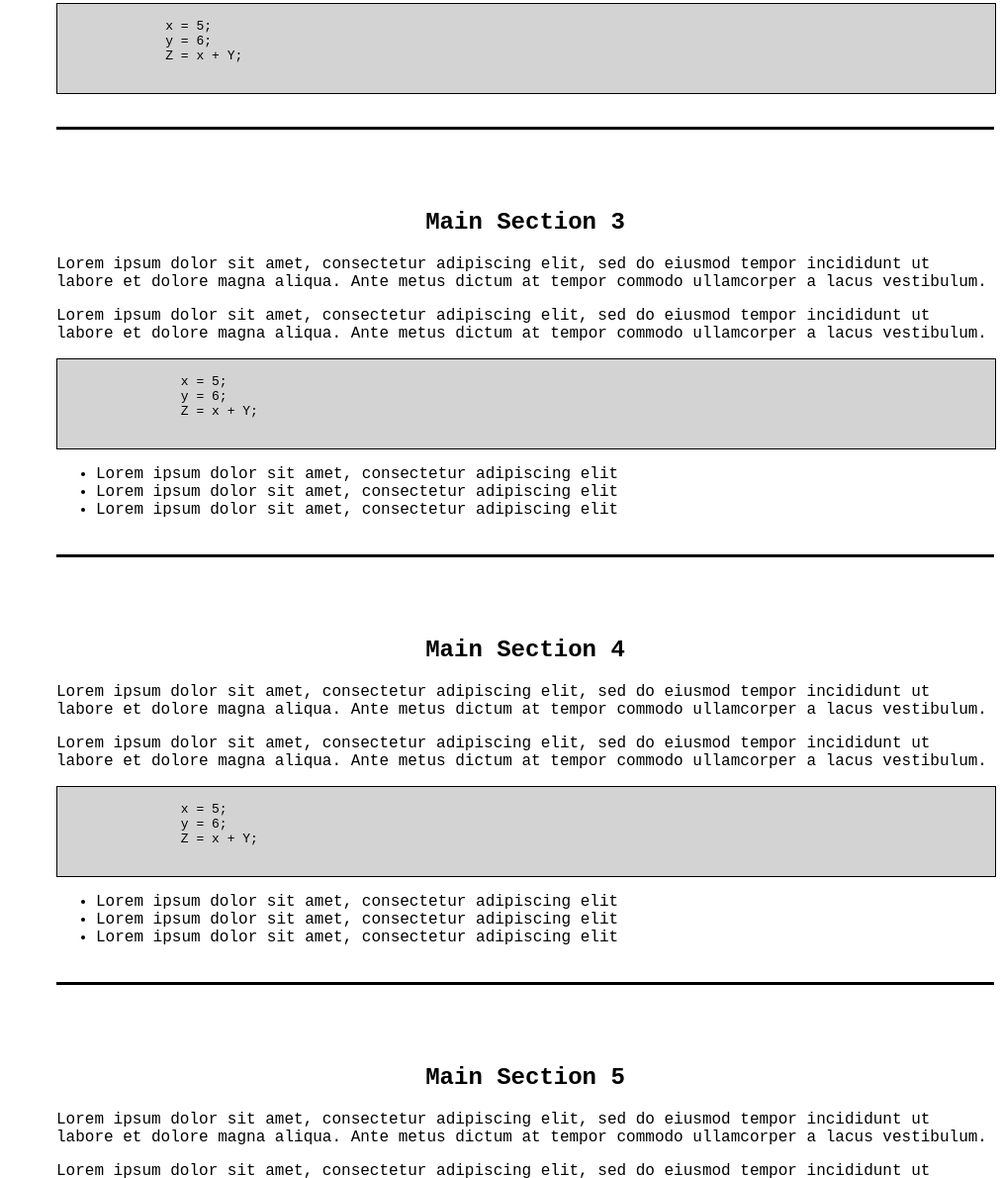
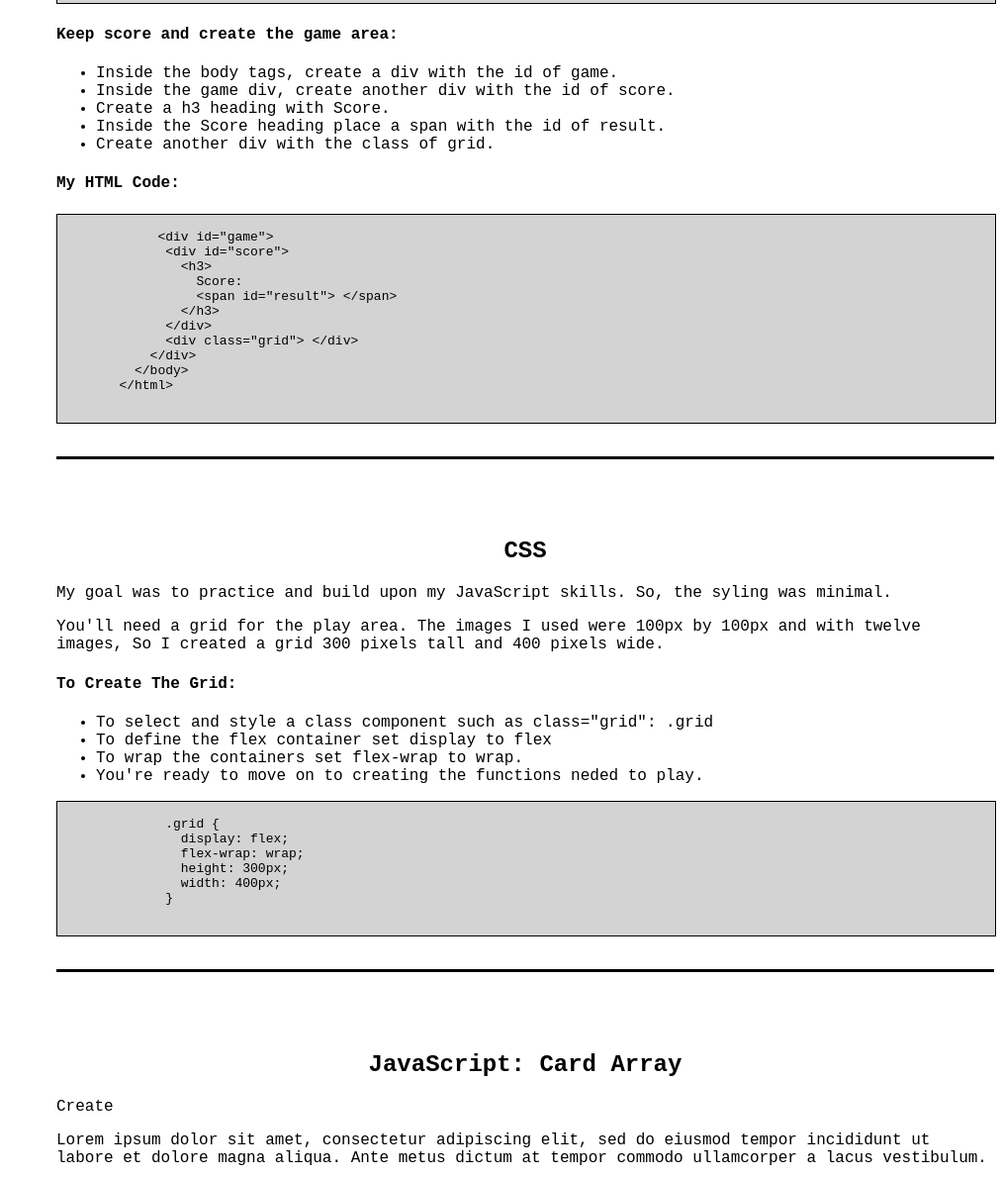
Before and after one commit to grj923/technical-documentation-page, a plain HTML site: page index.html in a window 1280 px wide. Shown: the part 1134-2324 px from the top of the page at 99% size, without its empty margins (267-1280 px from the left). Drawn offline with Linux system fonts and the light colour scheme.

Commit message:
HTML and CSS section complete. Began work on JavaSrcipt

```diff
--- a/index.html
+++ b/index.html
@@ -12,8 +12,8 @@
       <header id="navHeader"><h1>THIS IS MY TECHNICAL PAGE</h1></header>
       <a class="nav-link" href="#introduction">Introduction</a>
       <a class="nav-link" href="#HTML">HTML</a>
-      <a class="nav-link" href="#">Main Section 3</a>
-      <a class="nav-link" href="#">Main Section 4</a>
+      <a class="nav-link" href="#CSS">CSS</a>
+      <a class="nav-link" href="#cardArray">Card Array</a>
       <a class="nav-link" href="#">Main Section 5</a>
     </nav>
     <main id="main-doc">
@@ -28,38 +28,43 @@
         </p>
         <p>
           To build my JavaScript skills, I’m building a series of games using
-          JavaScript. My technical page will be about one of those games: The
-          Memory Game. Winning The Memory Game requires a player to click on two
-          blank squares. After clicking on two squares, two of nine unique
-          images are revealed. The player must remember which images were
-          revealed and where they were on the grid. With succedding selections
-          the player matches these images and when the player matches all
-          images, they win.
+          JavaScript. My technical page will be about one of the games I've
+          completed: The Memory Game.
         </p>
-        <h4>The technical page will cover:</h4>
+        <p>
+          Winning The Memory Game requires a player to click on two blank
+          squares. After clicking on two squares, two of nine unique images are
+          revealed. The player must remember which images were revealed and
+          where they were on the grid. With succedding selections the player
+          matches these images and when the player matches all images, they win.
+        </p>
+        <h4>The steps to build a memory game:</h4>
         <ul>
-          <li>
-            The steps to build a basic memory game using HTML, CSS and
-            Javascript.
-          </li>
-          <li>Describe the HTML used.</li>
-          <li>Describe the CSS used.</li>
-          <li>How to build a JavaScript function.</li>
-          <li>Describe the JavaScript functions used and how they work.</li>
+          <li>Build the HTML framework.</li>
+          <li>Use CSS to create the game area.</li>
+          <li>Create JavaScript function's to allow play.</li>
+          <li>Play! Have fun! And test your memory.</li>
         </ul>
       </section>
 
       <section class="main-section">
         <header id="HTML"><h1>HTML</h1></header>
         <p>
-          Lorem ipsum dolor sit amet, consectetur adipiscing elit, sed do
-          eiusmod tempor incididunt ut labore et dolore magna aliqua. Ante metus
-          dictum at tempor commodo ullamcorper a lacus vestibulum.
+          Before adding the HTML boilerplate, create three files: index.HTML,
+          styles.css and app.js. In the index.HTML file, (Note: I'm using VS
+          code with the extension emmet snippets.) type HTML and select HTML 5
+          from the drop down menu. A standard HTML 5 biolerplate will appear.
+        </p>
+        <p><strong>Congratulations! You're on your way!</strong></p>
+        <p>
+          Link your CSS stylesheet and your JavaScript file. It's standard
+          practice to place the JavaScript link at the bottom of the HTML file,
+          just above the closing body tag.
         </p>
         <p>
-          Lorem ipsum dolor sit amet, consectetur adipiscing elit, sed do
-          eiusmod tempor incididunt ut labore et dolore magna aliqua. Ante metus
-          dictum at tempor commodo ullamcorper a lacus vestibulum.
+          The foundations of all websites - the HTML boilerplate - are typically
+          similar. So, this is a good place to start. It will look similar to
+          the code below.
         </p>
         <pre>
         <code>
@@ -70,9 +75,8 @@
         &lt;head&gt;
           &lt;meta charset="utf-8"&gt;
           &lt;title &gt;The Memory Game&lt;/title&gt;
-          &lt;meta name="description" content="The HTML5 Herald"&gt;
-          &lt;meta name="author" content="SitePoint"&gt;
-          &lt;link rel="stylesheet" href="css/styles.css?v=1.0"&gt;
+          &lt;meta name="description" content="width=device-width, initial-scale=1.0"&gt;
+          &lt;link rel="stylesheet" href="styles.css"&gt;
         &lt;/head &gt;
 
         &lt;body&gt;
@@ -83,26 +87,77 @@
 
         </code>
       </pre>
+        <h4>Keep score and create the game area:</h4>
+        <ul>
+          <li>Inside the body tags, create a div with the id of game.</li>
+          <li>Inside the game div, create another div with the id of score.</li>
+          <li>Create a h3 heading with Score.</li>
+          <li>Inside the Score heading place a span with the id of result.</li>
+          <li>Create another div with the class of grid.</li>
+        </ul>
+        <h4>My HTML Code:</h4>
+        <pre>
+          <code>
+             &lt;div id="game"&gt;
+              &lt;div id="score"&gt;
+                &lt;h3&gt;
+                  Score:
+                  &lt;span id="result"&gt; &lt;/span&gt;
+                &lt;/h3&gt;
+              &lt;/div&gt;
+              &lt;div class="grid"&gt; &lt;/div&gt;
+            &lt;/div&gt;
+          &lt;/body&gt;
+        &lt;/html&gt;
+          </code>
+          </pre>
+      </section>
+      <section class="main-section">
+        <header id="CSS"><h1>CSS</h1></header>
+        <p>
+          My goal was to practice and build upon my JavaScript skills. So, the
+          syling was minimal.
+        </p>
+        <p>
+          You'll need a grid for the play area. The images I used were 100px by
+          100px and with twelve images, So I created a grid 300 pixels tall and
+          400 pixels wide.
+        </p>
+        <h4>To Create The Grid:</h4>
+        <ul>
+          <li>
+            To select and style a class component such as class="grid": .grid
+          </li>
+          <li>To define the flex container set display to flex</li>
+          <li>To wrap the containers set flex-wrap to wrap.</li>
+          <li>
+            You're ready to move on to creating the functions neded to play.
+          </li>
+        </ul>
+        <pre>
+            <code>
+              .grid {
+                display: flex;
+                flex-wrap: wrap;
+                height: 300px;
+                width: 400px;
+              }
+            </code>
+          </pre>
+      </section>
+      <section class="main-section">
+        <header id="cardArray"><h1>JavaScript: Card Array</h1></header>
+        <p>Create</p>
+        <p>
+          Lorem ipsum dolor sit amet, consectetur adipiscing elit, sed do
+          eiusmod tempor incididunt ut labore et dolore magna aliqua. Ante metus
+          dictum at tempor commodo ullamcorper a lacus vestibulum.
+        </p>
         <ul>
           <li>Lorem ipsum dolor sit amet, consectetur adipiscing elit</li>
           <li>Lorem ipsum dolor sit amet, consectetur adipiscing elit</li>
           <li>Lorem ipsum dolor sit amet, consectetur adipiscing elit</li>
         </ul>
-        <pre>
-          <code>
-              x = 5;
-              y = 6;
-              Z = x + Y;
-          </code>
-          </pre>
-      </section>
-      <section class="main-section">
-        <header id="mainSection3"><h1>Main Section 3</h1></header>
-        <p>
-          Lorem ipsum dolor sit amet, consectetur adipiscing elit, sed do
-          eiusmod tempor incididunt ut labore et dolore magna aliqua. Ante metus
-          dictum at tempor commodo ullamcorper a lacus vestibulum.
-        </p>
         <p>
           Lorem ipsum dolor sit amet, consectetur adipiscing elit, sed do
           eiusmod tempor incididunt ut labore et dolore magna aliqua. Ante metus
@@ -110,41 +165,63 @@
         </p>
         <pre>
             <code>
-                x = 5;
-                y = 6;
-                Z = x + Y;
-            </code>
-            </pre>
-        <ul>
-          <li>Lorem ipsum dolor sit amet, consectetur adipiscing elit</li>
-          <li>Lorem ipsum dolor sit amet, consectetur adipiscing elit</li>
-          <li>Lorem ipsum dolor sit amet, consectetur adipiscing elit</li>
-        </ul>
-      </section>
-      <section class="main-section">
-        <header id="mainSection4"><h1>Main Section 4</h1></header>
-        <p>
-          Lorem ipsum dolor sit amet, consectetur adipiscing elit, sed do
-          eiusmod tempor incididunt ut labore et dolore magna aliqua. Ante metus
-          dictum at tempor commodo ullamcorper a lacus vestibulum.
-        </p>
-        <p>
-          Lorem ipsum dolor sit amet, consectetur adipiscing elit, sed do
-          eiusmod tempor incididunt ut labore et dolore magna aliqua. Ante metus
-          dictum at tempor commodo ullamcorper a lacus vestibulum.
-        </p>
-        <pre>
-            <code>
-                x = 5;
-                y = 6;
-                Z = x + Y;
+              document.addEventListener("DOMContentLoaded", () => {
+                const cardArray = [
+                  {
+                    name: "fries",
+                    img: "images/fries.png",
+                  },
+                  {
+                    name: "fries",
+                    img: "images/fries.png",
+                  },
+                  {
+                    name: "chesseburger",
+                    img: "images/cheeseburger.png",
+                  },
+                  {
+                    name: "chesseburger",
+                    img: "images/cheeseburger.png",
+                  },
+                  {
+                    name: "hotdog",
+                    img: "images/hotdog.png",
+                  },
+
+                  {
+                    name: "hotdog",
+                    img: "images/hotdog.png",
+                  },
+                  {
+                    name: "ice-cream",
+                    img: "images/ice-cream.png",
+                  },
+                  {
+                    name: "ice-cream",
+                    img: "images/ice-cream.png",
+                  },
+
+                  {
+                    name: "milkshake",
+                    img: "images/milkshake.png",
+                  },
+                  {
+                    name: "milkshake",
+                    img: "images/milkshake.png",
+                  },
+
+                  {
+                    name: "pizza",
+                    img: "images/pizza.png",
+                  },
+
+                  {
+                    name: "pizza",
+                    img: "images/pizza.png",
+                  },
+                ];
             </code>
         </pre>
-        <ul>
-          <li>Lorem ipsum dolor sit amet, consectetur adipiscing elit</li>
-          <li>Lorem ipsum dolor sit amet, consectetur adipiscing elit</li>
-          <li>Lorem ipsum dolor sit amet, consectetur adipiscing elit</li>
-        </ul>
       </section>
       <section class="main-section">
         <header id="mainSection5"><h1>Main Section 5</h1></header>
```
